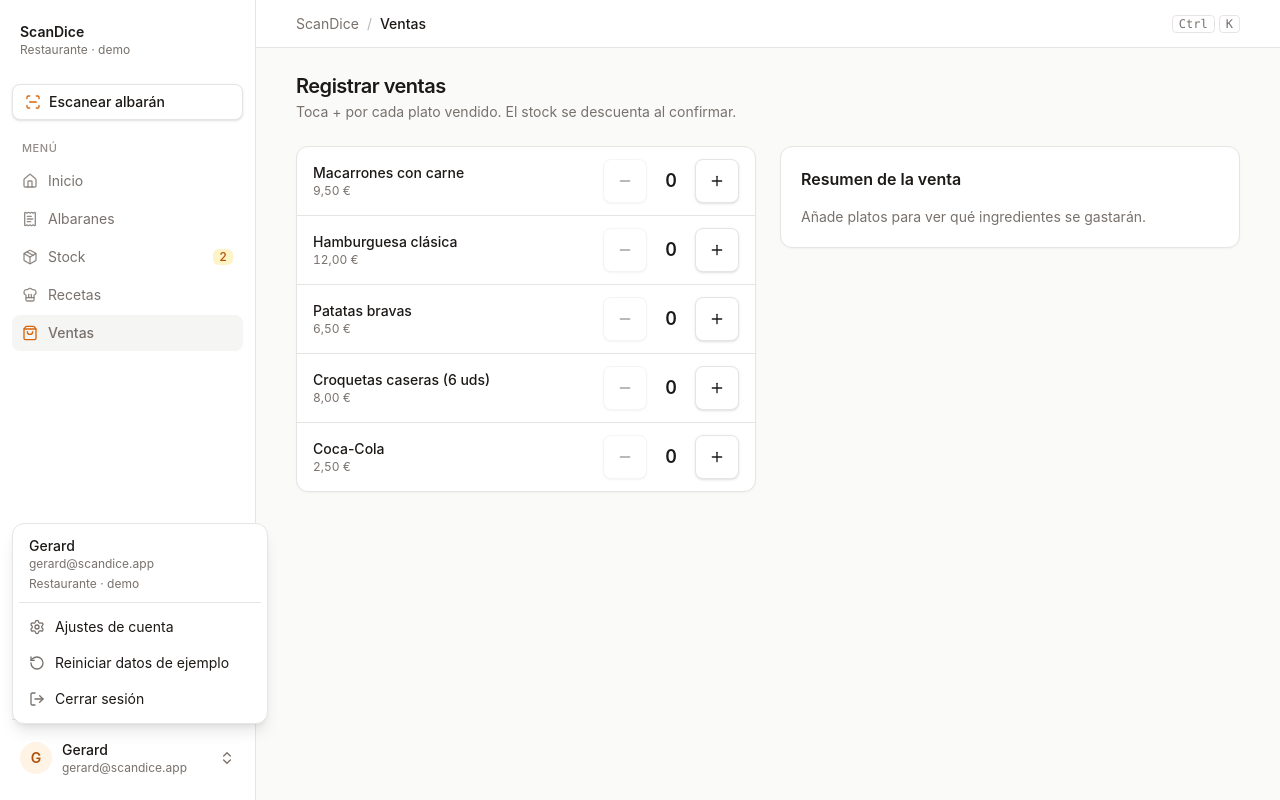
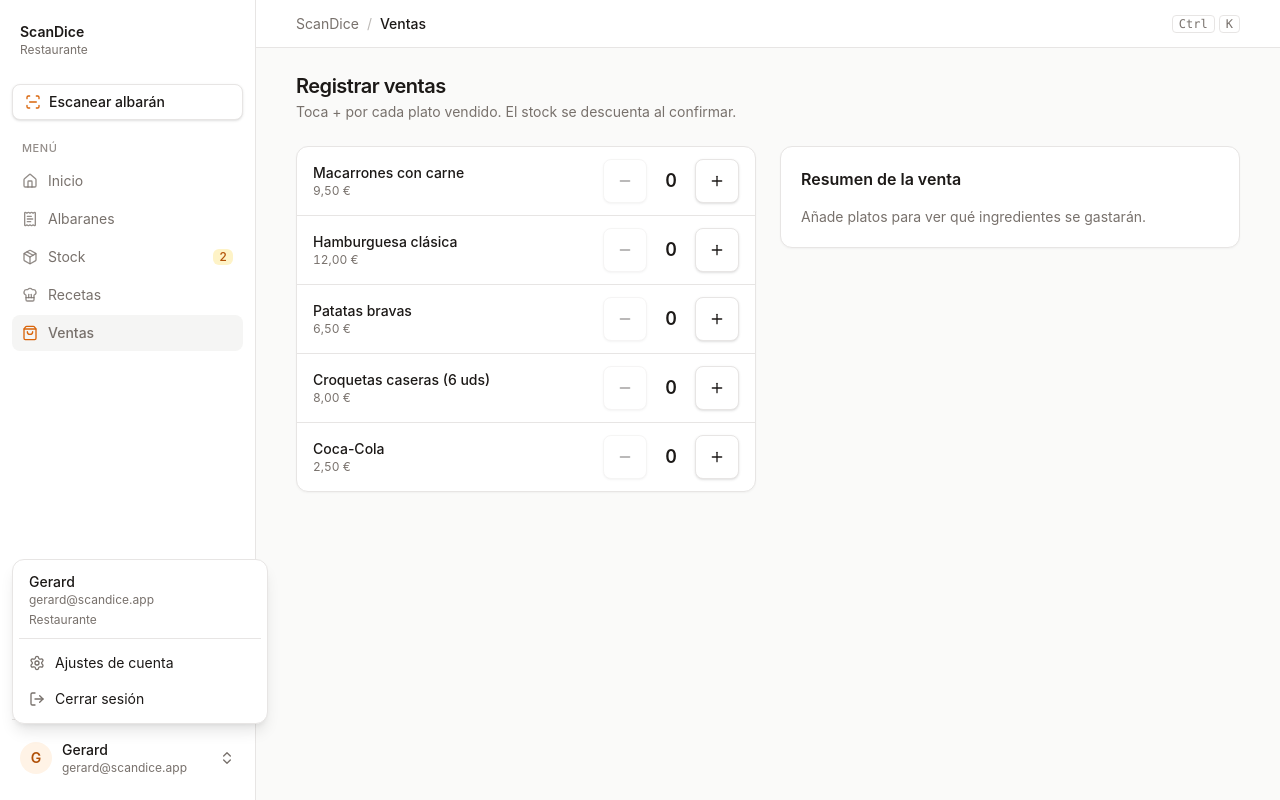
Before and after one commit to doscientos-es/scandice, a React (Vite) app: page /ventas in a window 1280 px wide. Both pictures are taken after a click on the button "Menú de usuario". Built offline with nearby package versions, Linux system fonts and the light colour scheme.

Commit message:
refactor(user-menu): remove demo references and update toast messages

```diff
--- a/src/features/albaranes/note-wizard.tsx
+++ b/src/features/albaranes/note-wizard.tsx
@@ -112,7 +112,6 @@ export function NoteWizard({ draft, setDraft, step, ingredients, onStep, onConfi
                 <Button variant="secondary" className="w-full" disabled={scanning} onClick={() => void scan('albaran-ejemplo.jpg')}>
                   <Sparkles className="size-4" /> Usar un albarán de ejemplo
                 </Button>
-                <p className="text-xs text-muted">Demo: el análisis es simulado, no se envía nada fuera de tu navegador.</p>
               </div>
             )}
 
--- a/src/shared/layout/app-shell.tsx
+++ b/src/shared/layout/app-shell.tsx
@@ -72,7 +72,7 @@ export function AppShell({ children }: { children: ReactNode }) {
         <Link to="/" className="mb-5 flex items-center gap-2.5 rounded-lg px-2 py-1.5">
           <span className="min-w-0 leading-tight">
             <span className="block text-sm font-semibold">ScanDice</span>
-            <span className="block text-xs text-muted">Restaurante · demo</span>
+            <span className="block text-xs text-muted">Restaurante</span>
           </span>
         </Link>
 
--- a/src/shared/layout/user-menu.tsx
+++ b/src/shared/layout/user-menu.tsx
@@ -1,12 +1,10 @@
-import { ChevronsUpDown, LogOut, RotateCcw, Settings } from 'lucide-react'
+import { ChevronsUpDown, LogOut, Settings } from 'lucide-react'
 import { useEffect, useRef, useState } from 'react'
 
-import { actions } from '../store/store'
 import { cn } from '../ui/primitives'
 import { toast } from '../ui/toast'
 
-/** Usuario simulado: la app se comporta como un SaaS con sesión iniciada. */
-const USER = { name: 'Gerard', email: 'gerard@scandice.app', plan: 'Restaurante · demo' }
+const USER = { name: 'Gerard', email: 'gerard@scandice.app', plan: 'Restaurante' }
 
 /** Botón de usuario con menú. `full` muestra nombre y correo (barra lateral); `up` abre hacia arriba. */
 export function UserMenu({ full = false, up = false }: { full?: boolean; up?: boolean }) {
@@ -79,7 +77,7 @@ export function UserMenu({ full = false, up = false }: { full?: boolean; up?: bo
               type="button"
               role="menuitem"
               className={item}
-              onClick={run(() => toast('Ajustes de cuenta', { description: 'Disponible en la versión completa.' }))}
+              onClick={run(() => toast('Ajustes de cuenta', { description: 'No hay ajustes disponibles por ahora.' }))}
             >
               <Settings className="size-4 text-muted" />
               Ajustes de cuenta
@@ -88,16 +86,7 @@ export function UserMenu({ full = false, up = false }: { full?: boolean; up?: bo
               type="button"
               role="menuitem"
               className={item}
-              onClick={run(() => window.confirm('¿Volver a los datos de ejemplo?') && actions.resetDemo())}
-            >
-              <RotateCcw className="size-4 text-muted" />
-              Reiniciar datos de ejemplo
-            </button>
-            <button
-              type="button"
-              role="menuitem"
-              className={item}
-              onClick={run(() => toast('Sesión de demostración', { description: 'No hay sesión real que cerrar.' }))}
+              onClick={run(() => toast('Cerrar sesión', { description: 'No se pudo cerrar la sesión. Inténtalo de nuevo.' }))}
             >
               <LogOut className="size-4 text-muted" />
               Cerrar sesión
```
